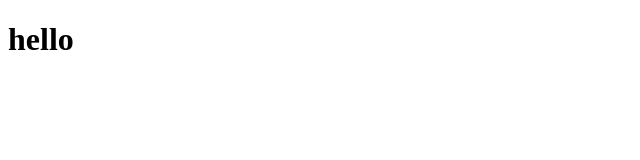
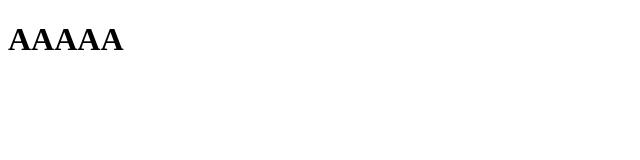
Before and after one commit to tomoya-okuda/career.necmos, a Next.js app: page / in a window 1280 px wide. Shown: the top 160 px of the page, without its empty margins (0-640 px from the left). Built offline with nearby package versions, Linux system fonts and the light colour scheme.

Commit message:
vercelテスト

```diff
--- a/src/app/page.tsx
+++ b/src/app/page.tsx
@@ -4,7 +4,7 @@ import styles from './page.module.css'
 export default function Home() {
   return (
     <main>
-      <h1>hello</h1>
+      <h1>AAAAA</h1>
     </main>
   )
 }
```
